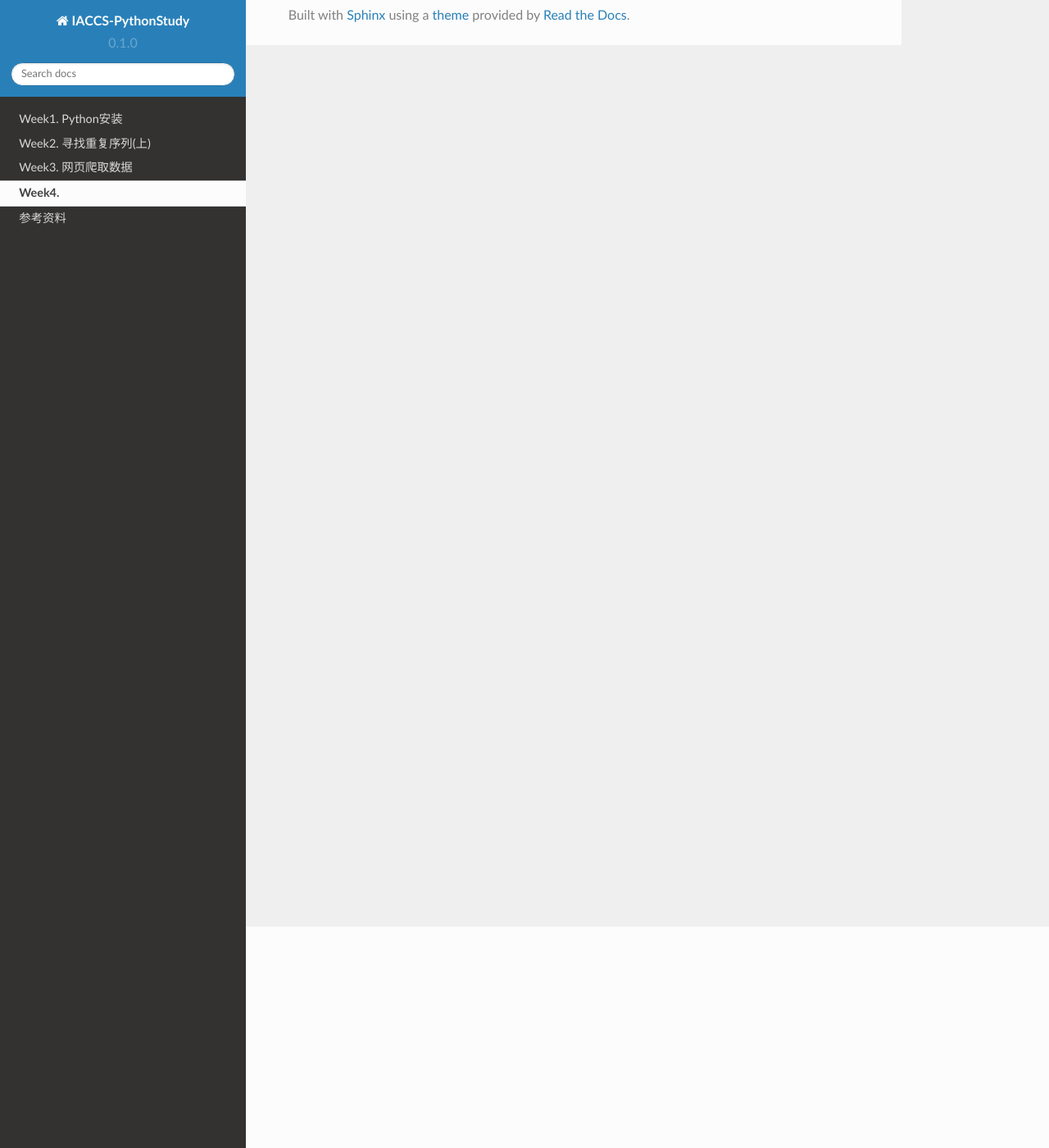
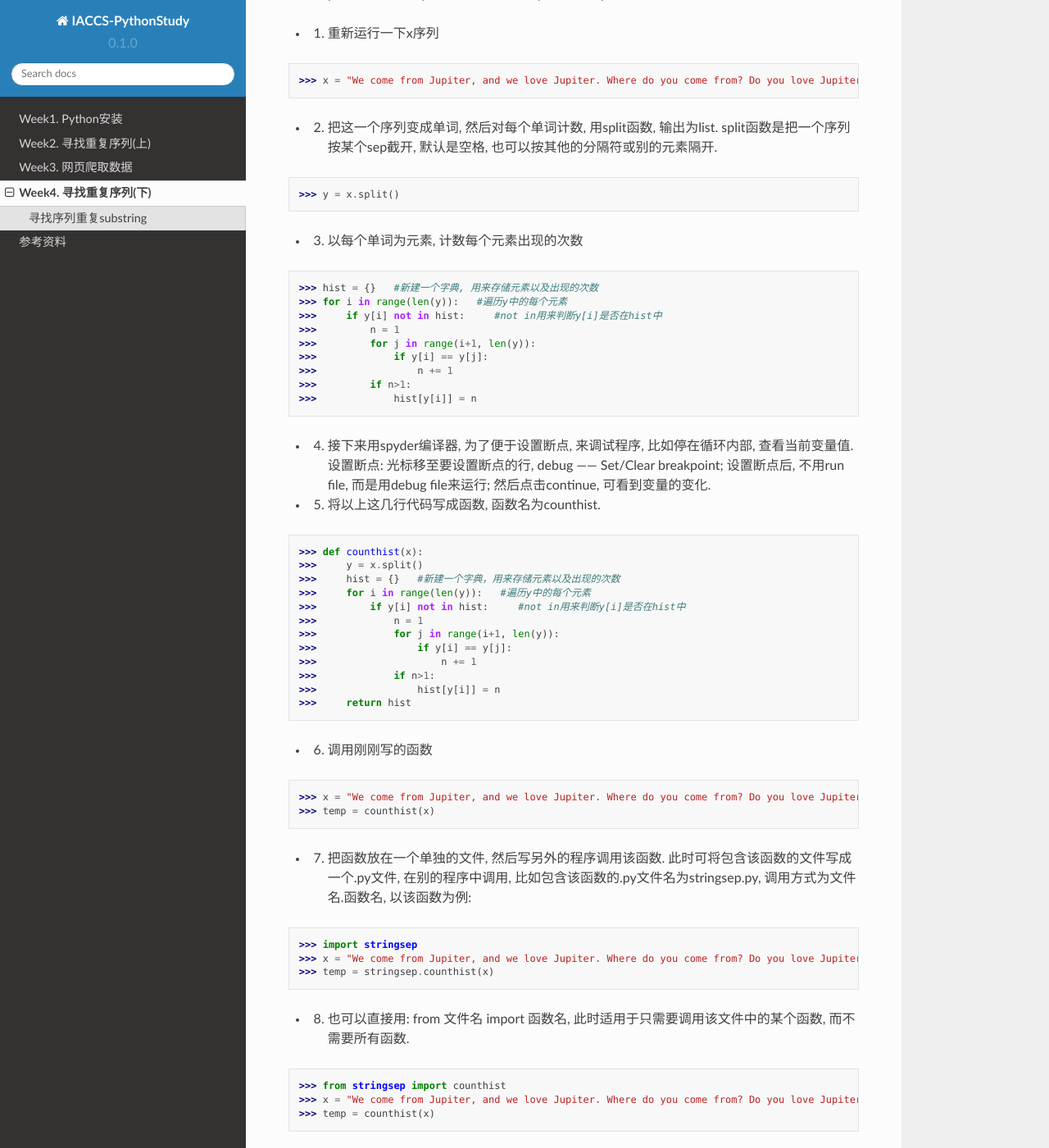
Before and after one commit to sandaowu/IACCS-Python-Study, a Sphinx documentation site: the page built from docs/source/study4.rst, in a window 1280 px wide and 1400 px high, scrolled down 270 px. Shown: the whole window at 82% size. Built offline with Sphinx 7.4.7 and the Read the Docs theme 2.0.0, drawn with Linux system fonts in a browser that asks for light colours; some of the changed text lies outside the part shown.

Commit message:
Update study4.rst

```diff
--- a/docs/source/study4.rst
+++ b/docs/source/study4.rst
@@ -1,2 +1,66 @@
-Week4.
+Week4. 寻找重复序列(下)
 ===========
+
+寻找序列重复substring
+------------
+
+示例：在字符串x中，寻找substring(某个单词s)的出现频率，x= "We come from Jupiter, and we love Jupiter. Where do you come from? Do you love Jupiter."
+
+* 1. 重新运行一下x序列
+
+>>> x = "We come from Jupiter, and we love Jupiter. Where do you come from? Do you love Jupiter."
+
+* 2. 把这一个序列变成单词, 然后对每个单词计数, 用split函数, 输出为list. split函数是把一个序列按某个sep截开, 默认是空格, 也可以按其他的分隔符或别的元素隔开.
+
+>>> y = x.split()
+
+* 3. 以每个单词为元素, 计数每个元素出现的次数
+
+>>> hist = {}   #新建一个字典, 用来存储元素以及出现的次数
+>>> for i in range(len(y)):   #遍历y中的每个元素
+>>>     if y[i] not in hist:     #not in用来判断y[i]是否在hist中
+>>>         n = 1
+>>>         for j in range(i+1, len(y)):
+>>>             if y[i] == y[j]:
+>>>                 n += 1
+>>>         if n>1:
+>>>             hist[y[i]] = n
+
+* 4. 接下来用spyder编译器, 为了便于设置断点, 来调试程序, 比如停在循环内部, 查看当前变量值. 设置断点: 光标移至要设置断点的行, debug —— Set/Clear breakpoint; 设置断点后, 不用run file, 而是用debug file来运行; 然后点击continue, 可看到变量的变化.
+
+* 5. 将以上这几行代码写成函数, 函数名为counthist.
+
+>>> def counthist(x):
+>>>     y = x.split()
+>>>     hist = {}   #新建一个字典，用来存储元素以及出现的次数
+>>>     for i in range(len(y)):   #遍历y中的每个元素
+>>>         if y[i] not in hist:     #not in用来判断y[i]是否在hist中
+>>>             n = 1
+>>>             for j in range(i+1, len(y)):
+>>>                 if y[i] == y[j]:
+>>>                     n += 1
+>>>             if n>1:
+>>>                 hist[y[i]] = n
+>>>     return hist
+
+* 6. 调用刚刚写的函数
+
+>>> x = "We come from Jupiter, and we love Jupiter. Where do you come from? Do you love Jupiter."
+>>> temp = counthist(x)
+
+* 7. 把函数放在一个单独的文件, 然后写另外的程序调用该函数. 此时可将包含该函数的文件写成一个.py文件, 在别的程序中调用, 比如包含该函数的.py文件名为stringsep.py, 调用方式为文件名.函数名, 以该函数为例:
+
+>>> import stringsep
+>>> x = "We come from Jupiter, and we love Jupiter. Where do you come from? Do you love Jupiter."
+>>> temp = stringsep.counthist(x)
+
+* 8. 也可以直接用: from 文件名 import 函数名, 此时适用于只需要调用该文件中的某个函数, 而不需要所有函数.
+
+>>> from stringsep import counthist
+>>> x = "We come from Jupiter, and we love Jupiter. Where do you come from? Do you love Jupiter."
+>>> temp = counthist(x)
+
+* 9. 文件名的缩写格式, 如若文件名过长, 后续操作不便, 则可以as简写.
+
+>>> import stringsep as strs
+>>> import matplotlib as plt
```
